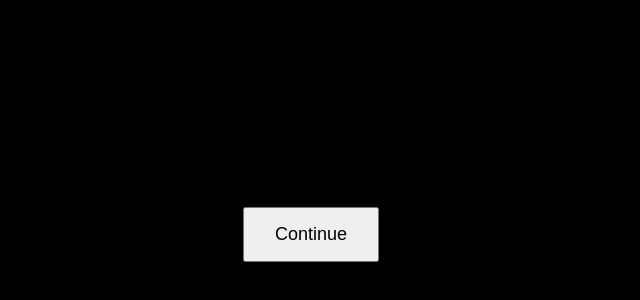
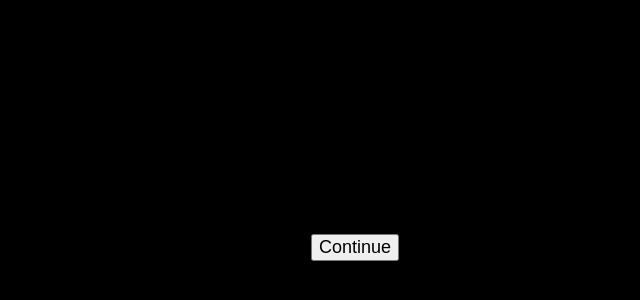
Before and after one commit to fb-view-animevilla/fb-view-animevilla.github.io, a plain HTML site: page index.html in a window 1280 px wide. Shown: the part 166-466 px from the top of the page, without its empty margins (329-969 px from the left). Drawn offline with Linux system fonts and the light colour scheme.

Commit message:
Update index.html

```diff
--- a/index.html
+++ b/index.html
@@ -13,8 +13,7 @@
 
   <style>
     body {
-      margin: 0;
-      overflow: hidden;
+
       background-color: black;
       display: flex;
       justify-content: center;
@@ -23,22 +22,26 @@
     }
 
     button {
-      padding: 15px 30px;
       font-size: 18px;
+        position: fixed;
+        top:50%;
+        left:50%;
       cursor: pointer;
     }
 
     video {
       display: none;
       position:fixed;
-      width:100;
+       height:100%;
       top:0; left:0;
     }
   </style>
   <script>
     function playVideo() {
       var video = document.getElementById("fullscreenVideo");
-      video.style.display = "block";
+     var vide = document.getElementById("fu");
+
+        video.style.display = "block";vide.style.display = "none";
 
       if (video.requestFullscreen) {
         video.requestFullscreen();
@@ -56,7 +59,7 @@
   </script>
 </head>
 <body>
-  <button onclick="playVideo()">Continue</button>
+  <button id="fu" onclick="playVideo()">Continue</button>
   <video id="fullscreenVideo" src="e.mp4" loop controls></video>
 </body>
 </html>
```
